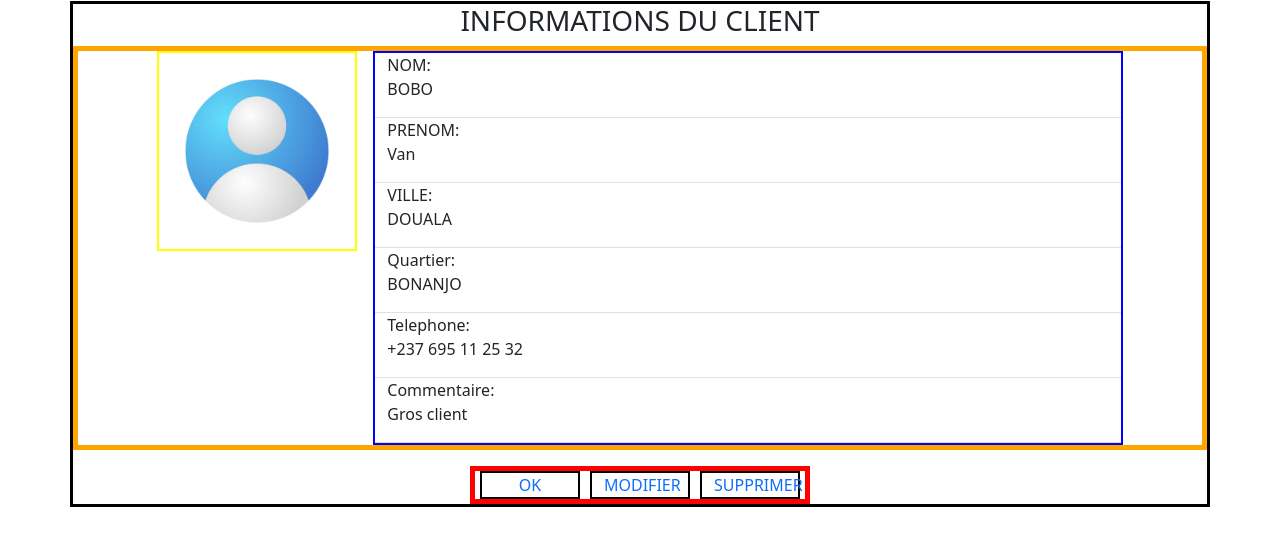
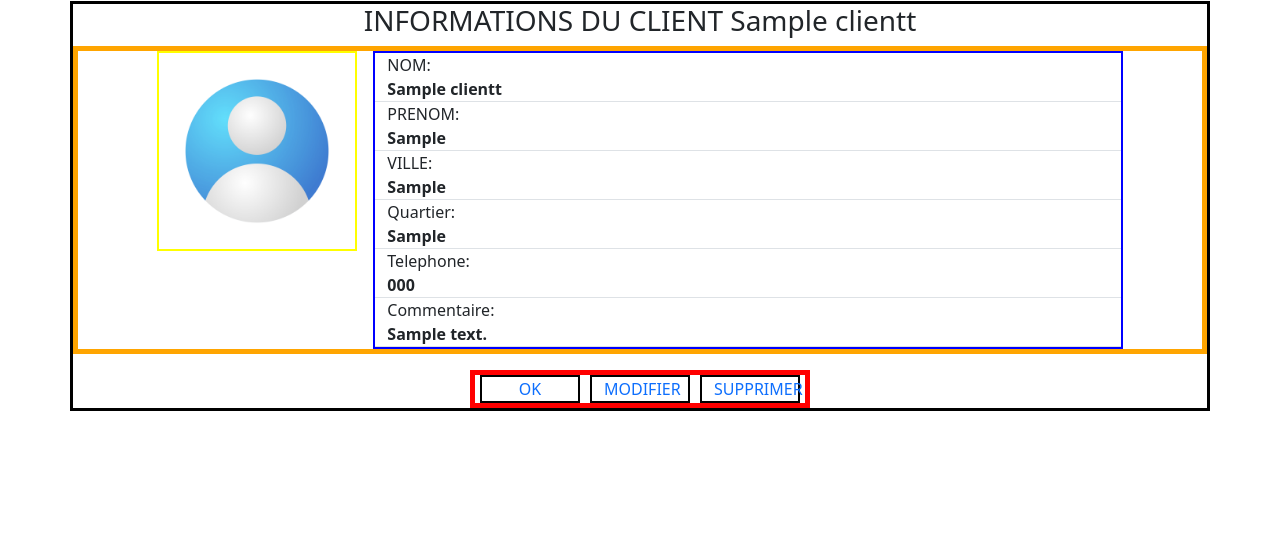
Before and after one commit to Van-eijk/GESTION-CLIENT, a PHP site: page /detailclient.php?idclient=1 in a window 1280 px wide. Shown: the part 56-602 px from the top of the page. Run offline with PHP 8.4, Linux system fonts and the light colour scheme; the visitor is signed in with stand-in values (Sample User, id 1); tables that the repository leaves empty hold one stand-in row (values such as "Sample post"); some libraries are stand-ins or nearby versions.

Commit message:
affichage des details du client

```diff
--- a/accueil.php
+++ b/accueil.php
@@ -61,7 +61,7 @@
 
                 while($resultatReqAfficheClient = $reqAfficheClient->fetch()){  ?>
 
-                <a href="detailclient.php" class="m-1" id="<?php echo $resultatReqAfficheClient['telephoneclient'] ;?>">
+                <a href="detailclient.php?idclient=<?php echo $resultatReqAfficheClient['idclient'] ;?>" class="m-1" id="">
                     <div class="card item-card">
                         <img src="img/defaultuser.jpg" class="card-img-top" alt="portrait">
                         <div class="card-body">
--- a/detailclient.php
+++ b/detailclient.php
@@ -1,11 +1,18 @@
 <?php
     session_start();
+    include ("database/configdatabase.php");
+
+
 ?>
 
 
 <?php
     if(isset($_SESSION["idmembre"]) && isset($_SESSION["pseudo"])){
-    ?>
+        if(isset($_GET["idclient"])){
+            $idClient = $_GET["idclient"]; ?>
+
+
+
 
 
             <!DOCTYPE html>
@@ -31,9 +38,19 @@
                     <div class="row main-container">
 
 
+                        <?php
+                            $reqAfficheDetailClient = $connexionDataBase ->prepare('SELECT * FROM clientt WHERE idclient = :idcliente');
+                            $reqAfficheDetailClient ->execute(array(
+                                'idcliente'=> $idClient
+                            ));
+                            $resultatAfficheClientDetail = $reqAfficheDetailClient ->fetch();
+
+                        ?>
+
+
 
                         <div class="row d-flex justify-content-center main-card-client">
-                <h3>INFORMATIONS DU CLIENT</h3>
+                            <h3>INFORMATIONS DU CLIENT <?php echo  $resultatAfficheClientDetail['nomclient'] ;?></h3>
                             <div class="row d-flex justify-content-center info-client">
                                 <div class="col-12 col-sm-4 me-0 me-sm-3 photo-profil-client">
                                     <img src="img/defaultuser.jpg" alt="image du client">
@@ -42,33 +59,34 @@
                                 <div class="col-12 col-sm-8 mt-3 mt-sm-0 info-nom">
                                     <div class="row border-bottom nom-client">
                                         <label for="">NOM:</label>
-                            <p>BOBO</p>
+                                        <strong><?php echo  $resultatAfficheClientDetail['nomclient'] ;?></strong>
                                     </div>
 
                                     <div class="row border-bottom prenom-client">
                                         <label for="">PRENOM:</label>
-                            <p>Van</p>
+                                        <strong><?php echo  $resultatAfficheClientDetail['prenomclient'] ;?></strong>
                                     </div>
 
                                     <div class="row border-bottom ville-client">
                                         <label for="">VILLE:</label>
-                            <p>DOUALA</p>
+                                        <strong><?php echo  $resultatAfficheClientDetail['villeclient'] ;?></strong>
                                     </div>
 
                                     <div class="row border-bottom Quartier-client">
                                         <label for="">Quartier:</label>
-                            <p>BONANJO</p>
+                                        <strong><?php echo  $resultatAfficheClientDetail['quartierclient'] ;?></strong>
                                     </div>
 
                                     <div class="row border-bottom telephone-client">
                                         <label for="">Telephone:</label>
-                            <p>+237 695 11 25 32</p>
+                                        <strong><?php echo  $resultatAfficheClientDetail['telephoneclient'] ;?></strong>
                                     </div>
 
                                     <div class="row border-bottom commantaire-client">
                                         <label for="">Commentaire:</label>
-                            <p>Gros client</p>
+                                        <strong><?php echo  $resultatAfficheClientDetail['commentaireclient'] ;?></strong>
                                     </div>
+
 
                                 </div>
 
@@ -106,5 +124,12 @@
 
 <?php
      }
+     else{
+        echo'erreur identifiant client';
+     }
+    }
+    else{
+        echo 'Connectez-vous. Si vous navez pas de compte, creez en 1';
+    }
 
 ?>
```
Lines whose indentation alone changed are shown as unchanged.
